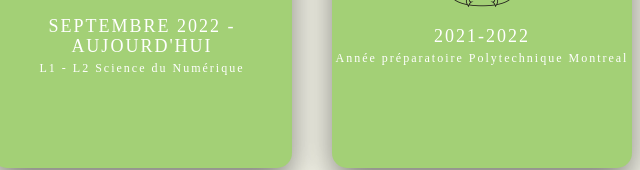
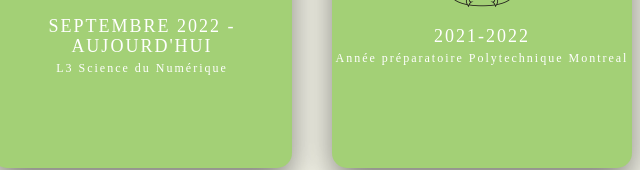
Before and after one commit to iamkgc05/Cv_OKINDA_Carlos, a plain HTML site: page index.html in a window 1280 px wide. Shown: the part 1117-1287 px from the top of the page, 158-798 px from the left. Drawn offline with Linux system fonts and the light colour scheme.

Commit message:
Update index.html

```diff
--- a/index.html
+++ b/index.html
@@ -80,7 +80,7 @@
                 <div class="contentBx">
                   <h3>
                     Septembre 2022 - Aujourd'hui<br /><span
-                      >L1 - L2 Science du Numérique</span
+                      >L3 Science du Numérique</span
                     >
                   </h3>
                 </div>
```
